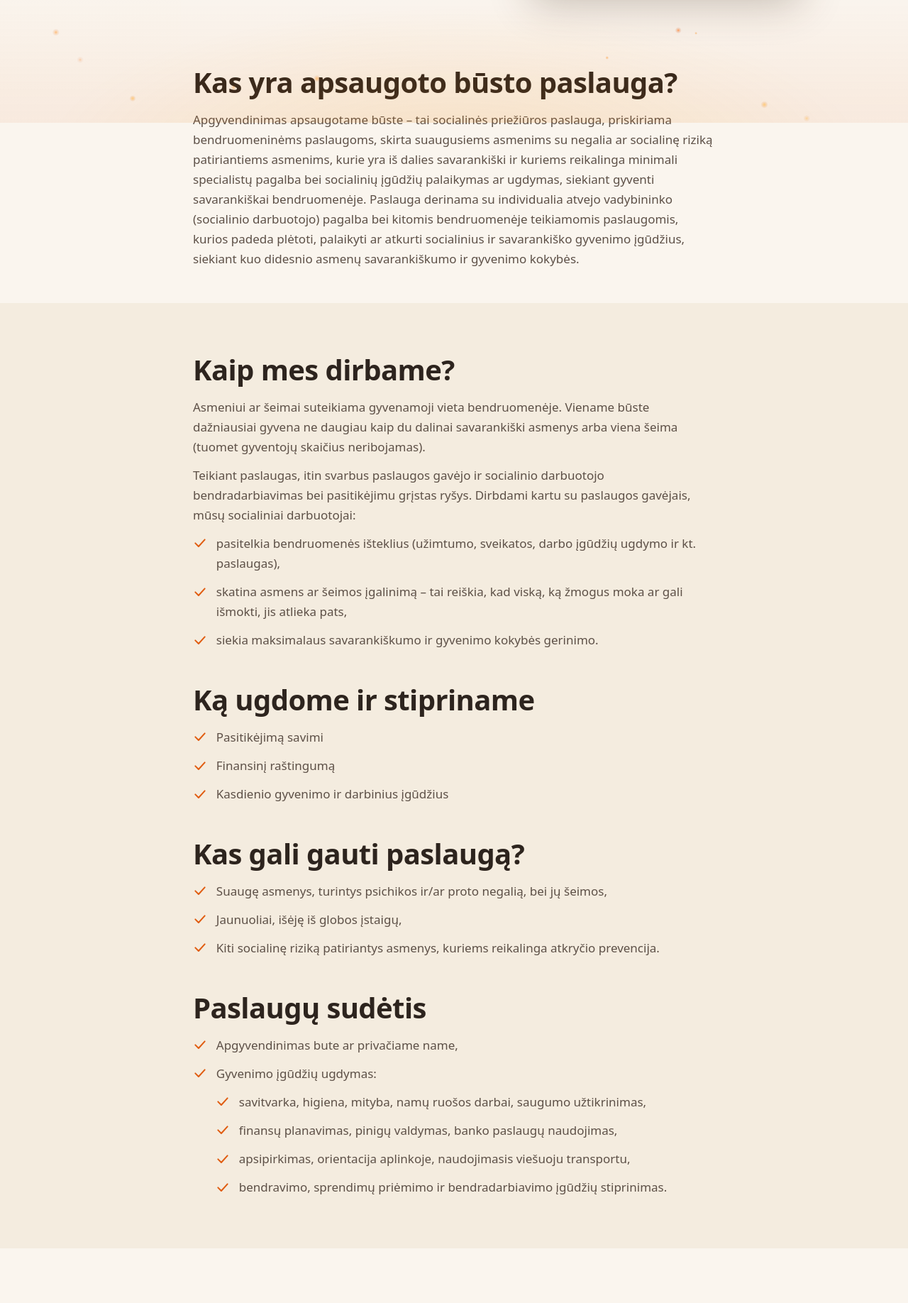
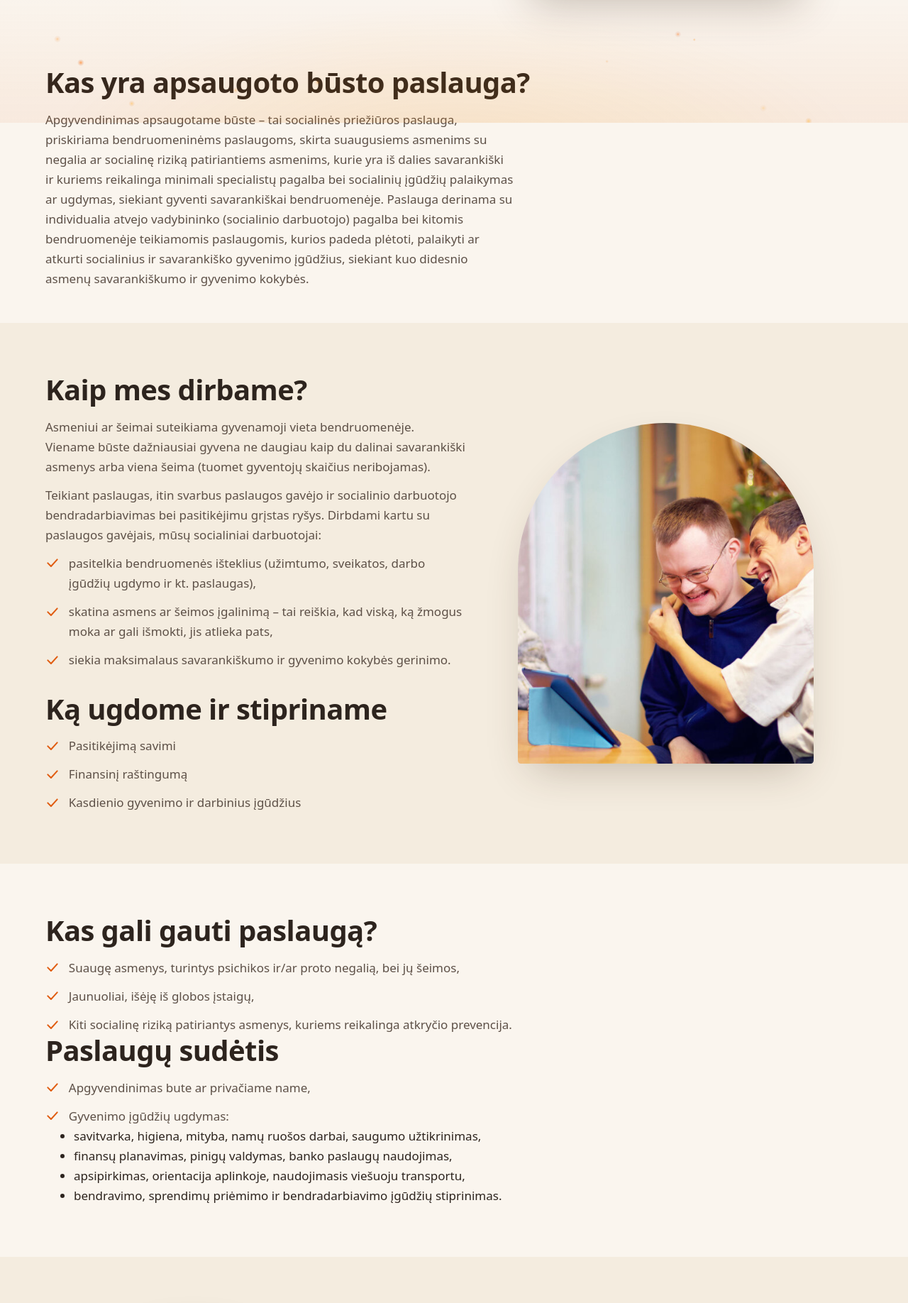
Before and after one commit to TadasBa/seimos-ideju-centras, a React (Vite) app: page /apsaugotas-bustas in a window 1280 px wide. Shown: the part 627-2463 px from the top of the page at 71% size. Built offline with nearby package versions, Linux system fonts and the light colour scheme.

Commit message:
feat(apsaugotas-bustas): fixed layout, real photo

```diff
--- a/src/content/lt/housing.ts
+++ b/src/content/lt/housing.ts
@@ -3,13 +3,15 @@ export const housing = {
   subtitle: 'Apgyvendinimo apsaugotame būste paslaugos',
   intro:
     'Nuo 2020 metų teikiame apsaugoto būsto paslaugas suaugusiems asmenims ir šeimoms, turintiems proto ar psichikos negalią, taip pat socialinę riziką patiriantiems žmonėms.',
-  heroImage: '/images/apsaugotas-bustas-veikla.jpg',
-  heroImageAlt: 'Žmonės, savarankiškai atliekantys kasdienius darbus',
+  heroImage: '/images/apsaugotas-bustas-gyvenimas.jpg',
+  heroImageAlt: 'Apsaugoto būsto gyventojai kasdienėje veikloje centre',
 
   whatTitle: 'Kas yra apsaugoto būsto paslauga?',
   what: 'Apgyvendinimas apsaugotame būste – tai socialinės priežiūros paslauga, priskiriama bendruomeninėms paslaugoms, skirta suaugusiems asmenims su negalia ar socialinę riziką patiriantiems asmenims, kurie yra iš dalies savarankiški ir kuriems reikalinga minimali specialistų pagalba bei socialinių įgūdžių palaikymas ar ugdymas, siekiant gyventi savarankiškai bendruomenėje. Paslauga derinama su individualia atvejo vadybininko (socialinio darbuotojo) pagalba bei kitomis bendruomenėje teikiamomis paslaugomis, kurios padeda plėtoti, palaikyti ar atkurti socialinius ir savarankiško gyvenimo įgūdžius, siekiant kuo didesnio asmenų savarankiškumo ir gyvenimo kokybės.',
 
   howTitle: 'Kaip mes dirbame?',
+  howImage: '/images/apsaugotas-bustas-veikla.jpg',
+  howImageAlt: 'Socialinis darbuotojas dirba kartu su paslaugos gavėjais',
   how: [
     'Asmeniui ar šeimai suteikiama gyvenamoji vieta bendruomenėje. Viename būste dažniausiai gyvena ne daugiau kaip du dalinai savarankiški asmenys arba viena šeima (tuomet gyventojų skaičius neribojamas).',
     'Teikiant paslaugas, itin svarbus paslaugos gavėjo ir socialinio darbuotojo bendradarbiavimas bei pasitikėjimu grįstas ryšys. Dirbdami kartu su paslaugos gavėjais, mūsų socialiniai darbuotojai:',
--- a/src/pages/HousingPage.tsx
+++ b/src/pages/HousingPage.tsx
@@ -35,14 +35,16 @@ export function HousingPage() {
       </section>
 
       <section className="section--tight">
-        <div className="container container--narrow">
+        <div className="container">
           <SectionHeading title={housing.whatTitle} />
-          <p style={{ color: 'var(--ink-soft)' }}>{housing.what}</p>
+          <p style={{ color: 'var(--ink-soft)', maxWidth: '68ch' }}>{housing.what}</p>
         </div>
       </section>
 
       <section className="section section--alt">
-        <div className="container container--narrow">
+        <div className="container">
+          <div className="split split--start">
+            <div>
               <SectionHeading title={housing.howTitle} />
               {housing.how.map((paragraph) => (
                 <p key={paragraph.slice(0, 30)} style={{ color: 'var(--ink-soft)', marginBottom: 'var(--space-3)' }}>
@@ -58,7 +60,7 @@ export function HousingPage() {
                 ))}
               </ul>
 
-          <h2 className="section-title" style={{ marginTop: 'var(--space-7)' }}>
+              <h2 className="section-title" style={{ marginTop: 'var(--space-6)' }}>
                 {housing.strengthenTitle}
               </h2>
               <ul className="feature-list">
@@ -69,10 +71,22 @@ export function HousingPage() {
                   </li>
                 ))}
               </ul>
+            </div>
+            <div className="split__media">
+              <div className="arch-frame">
+                <img src={housing.howImage} alt={housing.howImageAlt} loading="lazy" />
+              </div>
+            </div>
+          </div>
+        </div>
+      </section>
 
-          <h2 className="section-title" style={{ marginTop: 'var(--space-7)' }}>
-            {housing.whoTitle}
-          </h2>
+      {/* Who can receive the service + what it consists of, side by side */}
+      <section className="section">
+        <div className="container">
+          <div className="pair-grid">
+            <div>
+              <SectionHeading title={housing.whoTitle} />
               <ul className="feature-list">
                 {housing.who.map((line) => (
                   <li key={line.slice(0, 30)}>
@@ -81,10 +95,9 @@ export function HousingPage() {
                   </li>
                 ))}
               </ul>
-
-          <h2 className="section-title" style={{ marginTop: 'var(--space-7)' }}>
-            {housing.compositionTitle}
-          </h2>
+            </div>
+            <div>
+              <SectionHeading title={housing.compositionTitle} />
               <ul className="feature-list">
                 {housing.composition.map((line) => (
                   <li key={line.slice(0, 30)}>
@@ -93,20 +106,25 @@ export function HousingPage() {
                   </li>
                 ))}
               </ul>
-          <ul className="feature-list" style={{ marginTop: 'var(--space-3)', paddingLeft: 'var(--space-6)' }}>
+              <ul className="feature-list--nested">
                 {housing.compositionList.map((line) => (
-              <li key={line.slice(0, 30)}>
-                <CheckIcon />
-                <span>{line}</span>
-              </li>
+                  <li key={line.slice(0, 30)}>{line}</li>
                 ))}
               </ul>
             </div>
+          </div>
+        </div>
       </section>
 
-      <section className="section">
+      <section className="section section--alt">
         <div className="container">
-          <div className="split">
+          <div className="split split--reverse split--start">
+            <div className="split__media">
+              <div className="arch-frame">
+                <img src={housing.livingImage} alt={housing.livingImageAlt} loading="lazy" />
+              </div>
+            </div>
+            <div>
               <SectionHeading title={housing.livingTitle} />
               <p style={{ color: 'var(--ink-soft)', marginBottom: 'var(--space-3)' }}>{housing.livingIntro}</p>
               <ul className="feature-list">
@@ -118,17 +136,29 @@ export function HousingPage() {
                 ))}
               </ul>
               <p style={{ color: 'var(--ink-soft)', marginTop: 'var(--space-4)' }}>{housing.livingOutro}</p>
-            <div className="split__media">
-              <div className="arch-frame">
-                <img src={housing.livingImage} alt={housing.livingImageAlt} loading="lazy" />
-              </div>
             </div>
           </div>
         </div>
       </section>
 
-      <section className="section section--alt">
-        <div className="container container--narrow">
+      {/* How to get the service: steps left, financing + contacts right */}
+      <section className="section">
+        <div className="container">
+          <div className="split split--start">
+            <div>
+              <SectionHeading title={housing.stepsTitle} />
+              <ol className="steps">
+                {housing.steps.map((step) => (
+                  <li key={step.title}>
+                    <h3>{step.title}</h3>
+                    {step.lines.map((line) => (
+                      <p key={line.slice(0, 30)}>{line}</p>
+                    ))}
+                  </li>
+                ))}
+              </ol>
+            </div>
+            <div>
               <SectionHeading title={housing.financeTitle} />
               <ul className="feature-list">
                 {housing.finance.map((line) => (
@@ -139,21 +169,7 @@ export function HousingPage() {
                 ))}
               </ul>
 
-          <h2 className="section-title" style={{ marginTop: 'var(--space-7)' }}>
-            {housing.stepsTitle}
-          </h2>
-          <ol className="steps">
-            {housing.steps.map((step) => (
-              <li key={step.title}>
-                <h3>{step.title}</h3>
-                {step.lines.map((line) => (
-                  <p key={line.slice(0, 30)}>{line}</p>
-                ))}
-              </li>
-            ))}
-          </ol>
-
-          <h2 className="section-title" style={{ marginTop: 'var(--space-7)' }}>
+              <h2 className="section-title" style={{ marginTop: 'var(--space-6)' }}>
                 {housing.applicantsTitle}
               </h2>
               <ul className="feature-list">
@@ -165,7 +181,7 @@ export function HousingPage() {
                 ))}
               </ul>
 
-          <div className="card" style={{ marginTop: 'var(--space-7)' }}>
+              <div className="card" style={{ marginTop: 'var(--space-6)' }}>
                 <h2 style={{ fontSize: 'var(--text-xl)', marginBottom: 'var(--space-2)' }}>
                   {housing.contactTitle}
                 </h2>
@@ -180,10 +196,12 @@ export function HousingPage() {
                 </div>
               </div>
             </div>
+          </div>
+        </div>
       </section>
 
-      <section className="section" id="istorijos">
-        <div className="container container--narrow">
+      <section className="section section--alt" id="istorijos">
+        <div className="container">
           <SectionHeading eyebrow={storiesTitle} title="Istorijos, kurios prasidėjo iš naujo" />
           <StoryAccordion stories={stories} openId={openStoryId} />
         </div>
```
Also changed, not shown: public/images/apsaugotas-bustas-gyvenimas.jpg (added). Lines whose indentation alone changed are shown as unchanged.
